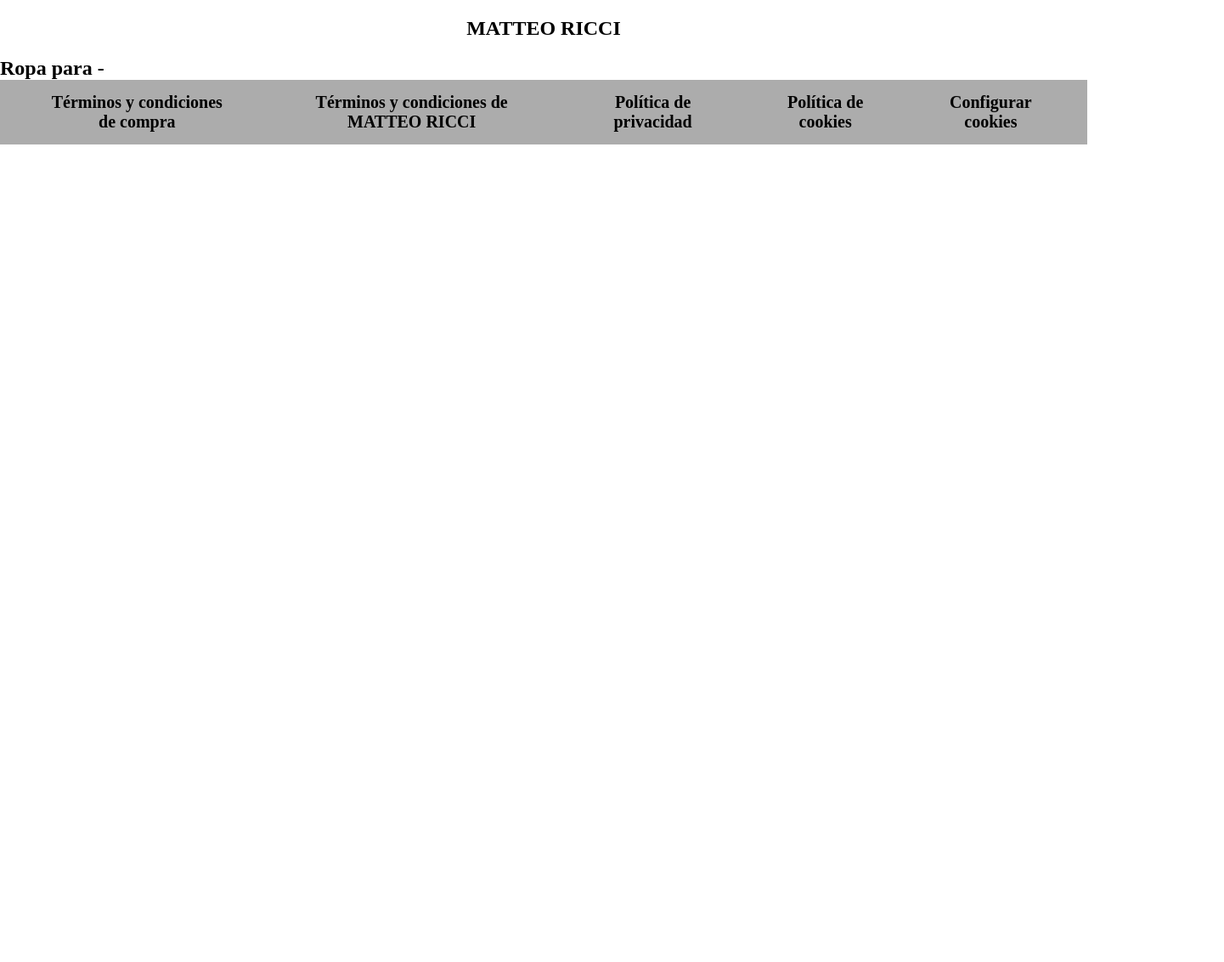
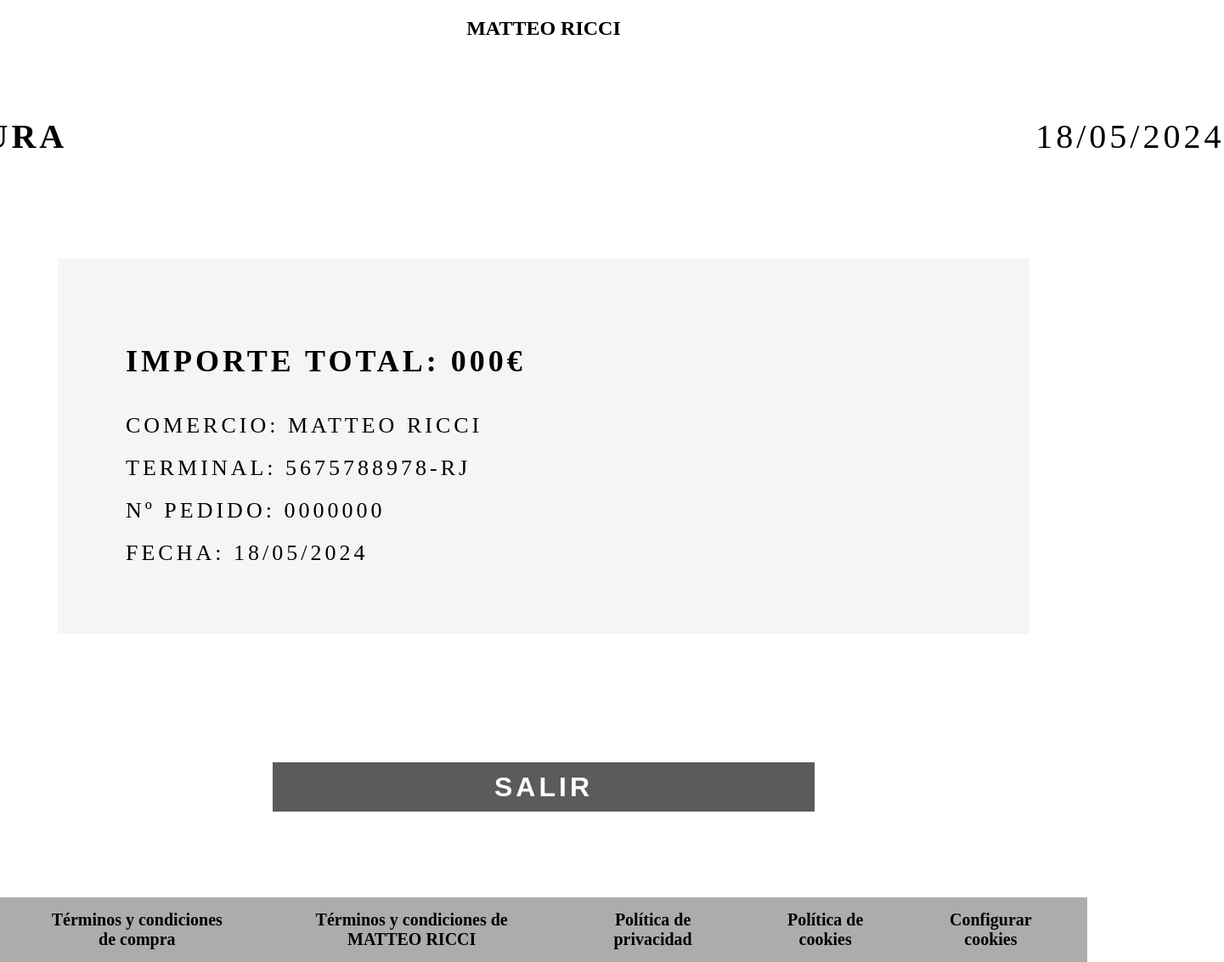
Before and after one commit to zeentollo/TFG, a Vue app in the folder frontend/tfg/: page /factura in a window 1280 px wide. Shown: the whole page at 85% size, 1441 px wide, since content can reach past the window. Before the commit the page ends 800 px from the top, so only its background shows below. Built offline with nearby package versions, Linux system fonts and the light colour scheme.

Commit message:
Elimino vistas que no necesito, configuro el index de router, Creo vista de Factura y edigo vista de Pago y de Ropa

```diff
--- a/frontend/tfg/src/router/index.js
+++ b/frontend/tfg/src/router/index.js
@@ -44,7 +44,7 @@
     path: '/factura',
     name: 'factura',
     component: () => import('../views/FacturaView.vue')
-  },
+  }
 ]
 
 const router = createRouter({
--- a/frontend/tfg/src/views/FacturaView.vue
+++ b/frontend/tfg/src/views/FacturaView.vue
@@ -1,18 +1,102 @@
 <template>
-<div>
-    <h1>Ropa para {{ genero }} - {{ categoria }}</h1>
-</div>
+    <section id="principal">
+        <div id="div_titulo">
+            <p id="titulo">FACTURA</p>
+            <p id="fecha">{{ fechaActual }}</p>
+        </div>
+        <section id="info">
+            <div id="div_principal">
+                <p class="text_info">IMPORTE TOTAL: 000€</p>
+                <div id="div_info">
+                    <p class="text_div">COMERCIO: MATTEO RICCI</p>
+                    <p class="text_div">TERMINAL: 5675788978-RJ</p>
+                    <p class="text_div">Nº PEDIDO: 0000000</p>
+                    <p class="text_div">FECHA: {{ fechaActual }}</p>
+                </div>
+            </div>
+        </section>
+        <button id="salir">SALIR</button>
+    </section>
 </template>
 
 <script setup>
-import { useStore } from 'vuex';
-import { computed } from 'vue';
+import { ref, onMounted } from 'vue'
 
-const store = useStore();
-const genero = computed(() => store.state.generoSeleccionado);
-const categoria = computed(() => store.state.categoriaSeleccionada);
+const fechaActual = ref('')
+
+const ObtenerFechaActual = () => {
+  const hoy = new Date()
+  const dia = String(hoy.getDate()).padStart(2, '0')
+  const mes = String(hoy.getMonth() + 1).padStart(2, '0')
+  const ano = hoy.getFullYear()
+  return `${dia}/${mes}/${ano}`
+}
+
+onMounted(() => {
+  fechaActual.value = ObtenerFechaActual()
+})
 </script>
 
 <style scoped>
-
+#principal {
+  display: flex;
+  justify-content: center;
+  align-items: center;
+  flex-direction: column;
+}
+#div_titulo {
+    display: flex;
+    justify-content: center;
+    align-items: center;
+    margin: 50px;
+    gap: 140vh;
+}
+#titulo {
+    font-size: 40px;
+    font-weight: bold;
+    letter-spacing: 4px;
+}
+#fecha {
+    font-size: 40px;
+    letter-spacing: 4px;
+}
+#info {
+    background-color: #F5F5F5;
+    font-size: 36px;
+    padding: 60px;
+    margin: 50px;
+    display: flex;
+    width: 80%;
+}
+#div_principal {
+    align-items: center;
+}
+.text_info {
+    font-weight: bold;
+    margin: 40px;
+    margin-left: 20px;
+    letter-spacing: 4px;
+}
+.text_div {
+    font-weight: 200;
+    margin: 20px;
+    letter-spacing: 4px;
+    font-size: 26px;
+}
+#salir {
+    width: 80vh;
+    height: 60px;
+    border: 1px solid;
+    background-color: #5B5B5B;
+    color: #FFFFFF;
+    padding: 10px;
+    letter-spacing: 4px;
+    font-size: 32px;
+    font-weight: bold;
+    margin: 100px;
+}
+#salir:hover {
+    cursor: pointer;
+    color: rgb(255, 226, 226);
+}
 </style>
--- a/frontend/tfg/src/views/PagoView.vue
+++ b/frontend/tfg/src/views/PagoView.vue
@@ -45,10 +45,12 @@
 
 <style scoped>
 #principal {
+    background-image: url("@/assets/img/fondo.jpg");
+    background-size: cover;
+    background-position: center;
     display: flex;
     align-items: center;
     justify-content: center;
-    margin: 60px;
 }
 
 #info{
@@ -57,6 +59,7 @@
     padding: 40px;
     padding-bottom: 140px;
     margin: 50px;
+    margin-top: 120px;
 }
 .text_info{
     font-weight: bold;
@@ -76,6 +79,7 @@
 #texto{
     margin-bottom: 40px;
     font-size: 48px;
+    margin-top: 100px;
 }
 
 #div_inputs{
@@ -84,6 +88,7 @@
 
 #input{
     margin-bottom: 60px;
+    margin-top: 30px;
     width: 100vh;
     height: 40px;
     border: 1px solid;
@@ -102,6 +107,7 @@
     align-items: center;
     justify-content: center;
     gap: 400px;
+    margin-bottom: 20px;
 }
 
 .botones{
--- a/frontend/tfg/src/views/RopaView.vue
+++ b/frontend/tfg/src/views/RopaView.vue
@@ -1,7 +1,7 @@
 <template>
-  <div>
+  <section id="principal">
     <h1>Ropa para {{ genero }} - {{ categoria }}</h1>
-  </div>
+  </section>
 </template>
 
 <script setup>
@@ -14,5 +14,13 @@
 </script>
 
 <style scoped>
-
+#principal {
+  background-image: url("@/assets/img/fondo.jpg");
+  background-size: cover;
+  background-position: center;
+  display: flex;
+  justify-content: center;
+  align-items: center;
+  flex-direction: column;
+}
 </style>
```
Also changed, not shown: frontend/tfg/src/components/CestaRopa.vue (deleted, +0 -9 lines), frontend/tfg/src/components/DetallesRopa.vue (deleted, +0 -9 lines).
